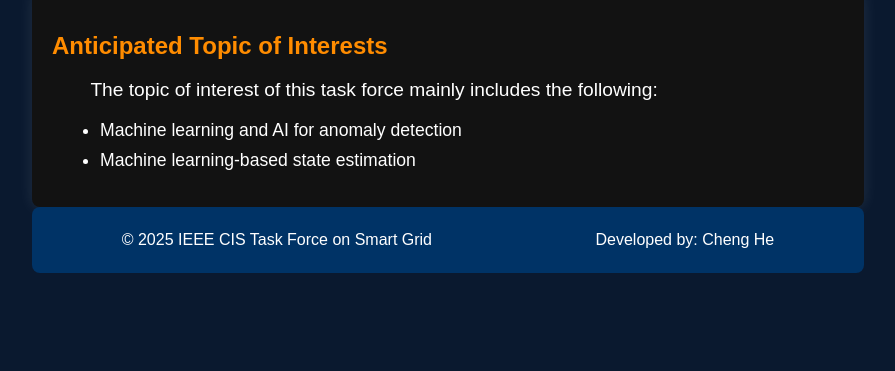
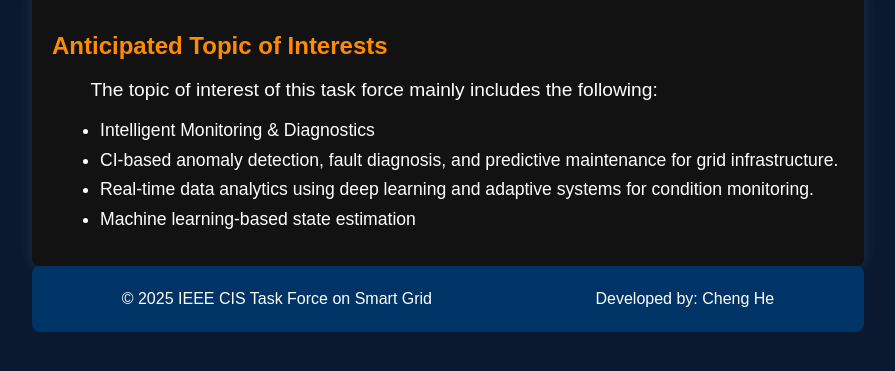
Before and after one commit to ChengHust/SmartGrid.github.io, a plain HTML site: page interests.html in a window 1280 px wide. Shown: the part 279-650 px from the top of the page, without its empty margins (192-1087 px from the left). Drawn offline with Linux system fonts and the light colour scheme.

Commit message:
Update interests.html

```diff
--- a/interests.html
+++ b/interests.html
@@ -144,7 +144,10 @@
                 <h2>Anticipated Topic of Interests</h2>
                 <p class="interest-intro">The topic of interest of this task force mainly includes the following:</p>
                 <ul>
-                    <li>Machine learning and AI for anomaly detection</li>
+                    <li>Intelligent Monitoring & Diagnostics
+                        <li> CI-based anomaly detection, fault diagnosis, and predictive maintenance for grid infrastructure.</li>
+                        <li>Real-time data analytics using deep learning and adaptive systems for condition monitoring.</li>
+                    </li>
                     <li>Machine learning-based state estimation</li>
 
                 </ul>
```
